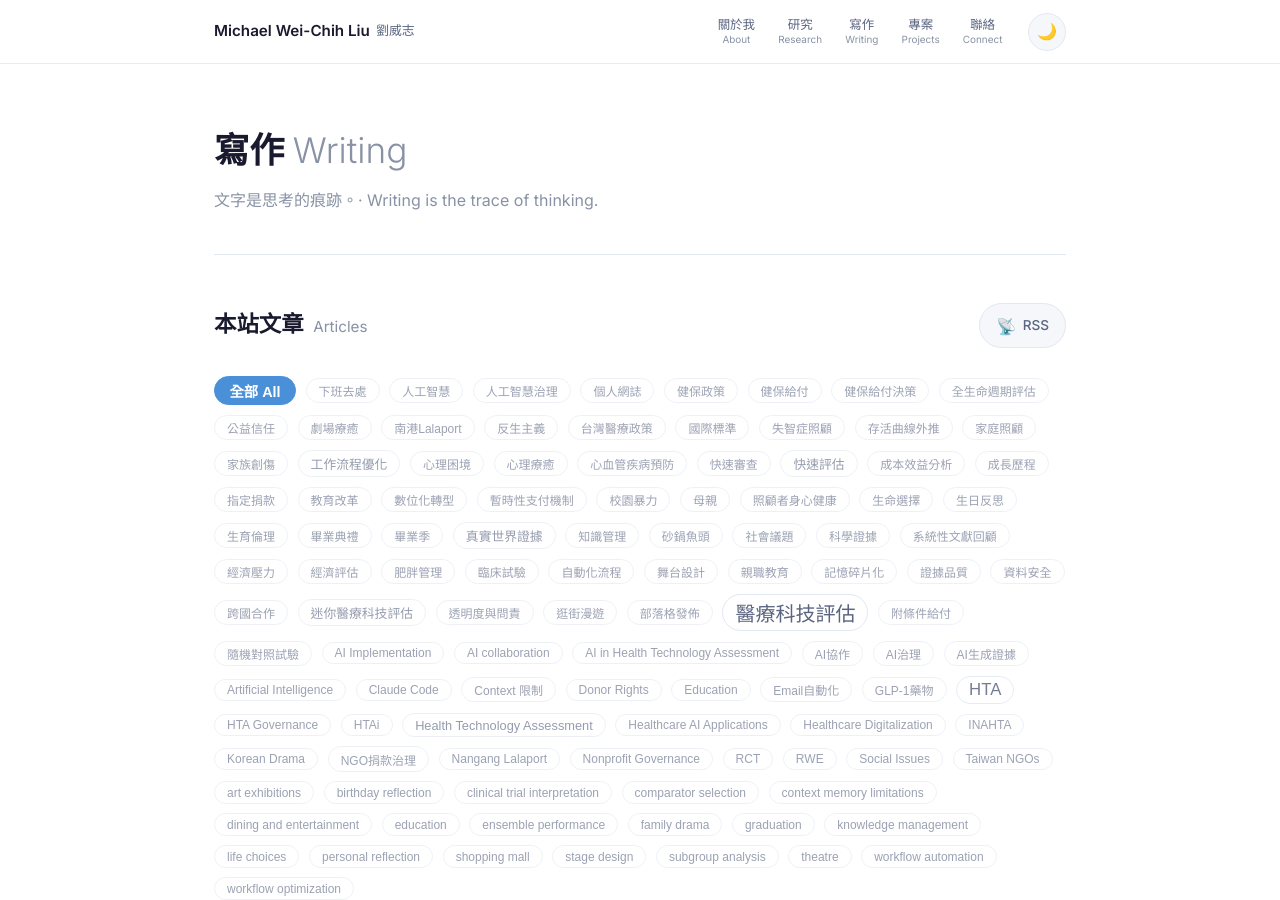
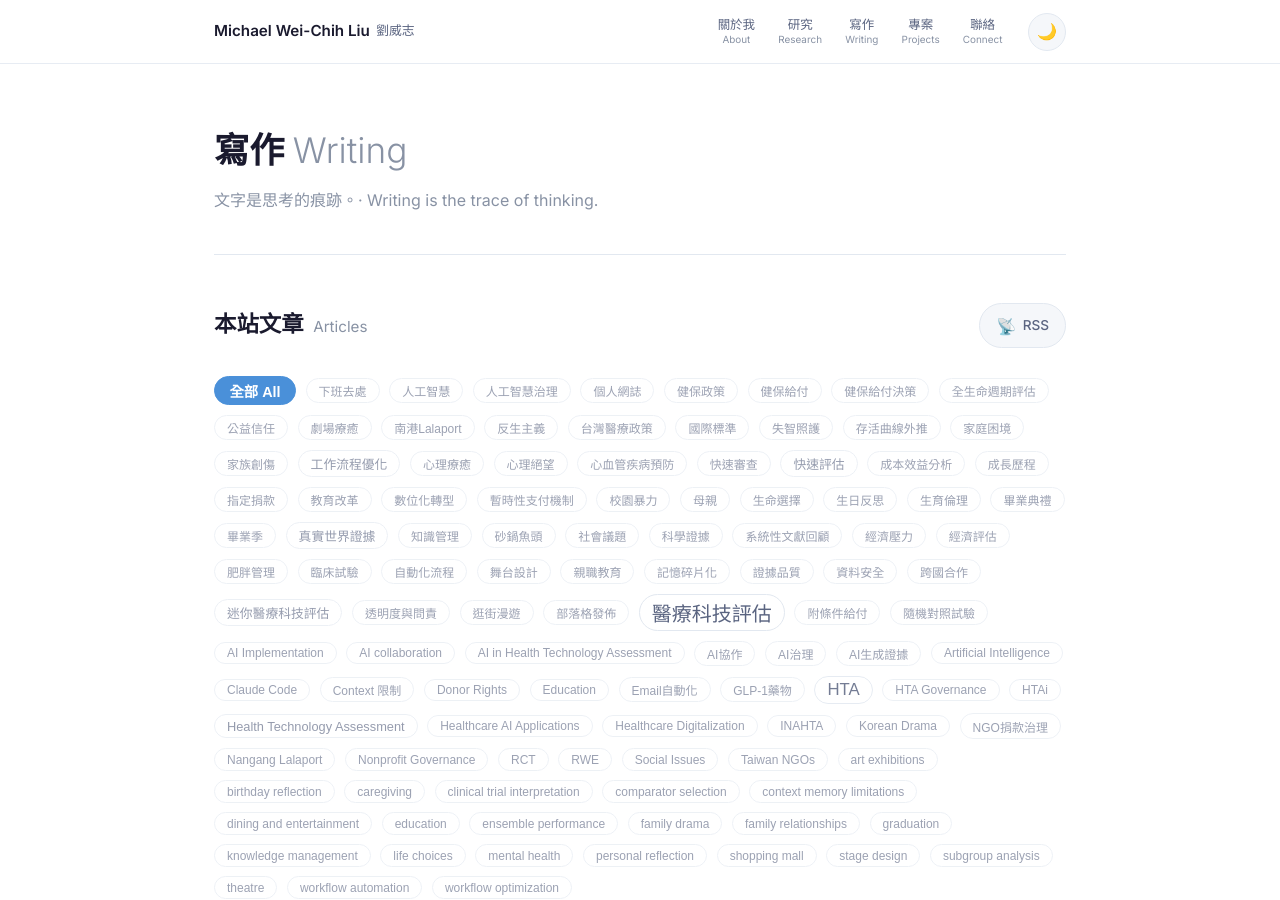
Before and after one commit to liuweichihtw-0624/liuweichihtw-0624.github.io, a Jekyll site: the page built from writing.html, in a window 1280 px wide and 900 px high. Built offline with Jekyll 4.4.1, drawn with Linux system fonts in a browser that asks for light colours; some of the changed text lies outside the part shown.

Commit message:
retag: update tags for 2026-06-29-finding-meaning-amid-family-caregiving-crisis.md

```diff
--- a/_posts/2026-06-29-finding-meaning-amid-family-caregiving-crisis.md
+++ b/_posts/2026-06-29-finding-meaning-amid-family-caregiving-crisis.md
@@ -2,7 +2,7 @@
 layout: post
 title: "我到底怎樣可以做好？在家庭照顧與人生困境中尋找意義 · How Can I Do Better? Finding Meaning Amid Family Caregiving Crisis and Life's Struggles"
 date: 2026-06-29 08:14:00 +0800
-tags: ["家庭照顧", "失智症照顧", "心理困境", "經濟壓力", "照顧者身心健康"]
+tags: ["家庭困境", "失智照護", "經濟壓力", "心理絕望", "mental health", "caregiving", "family relationships"]
 publish: true
 syndicate: []
 excerpt: "在喧鬧世界中被迫承擔照顧責任，面對經濟困境與家庭關係的重重壓力，我究竟該如何自處？"
```
